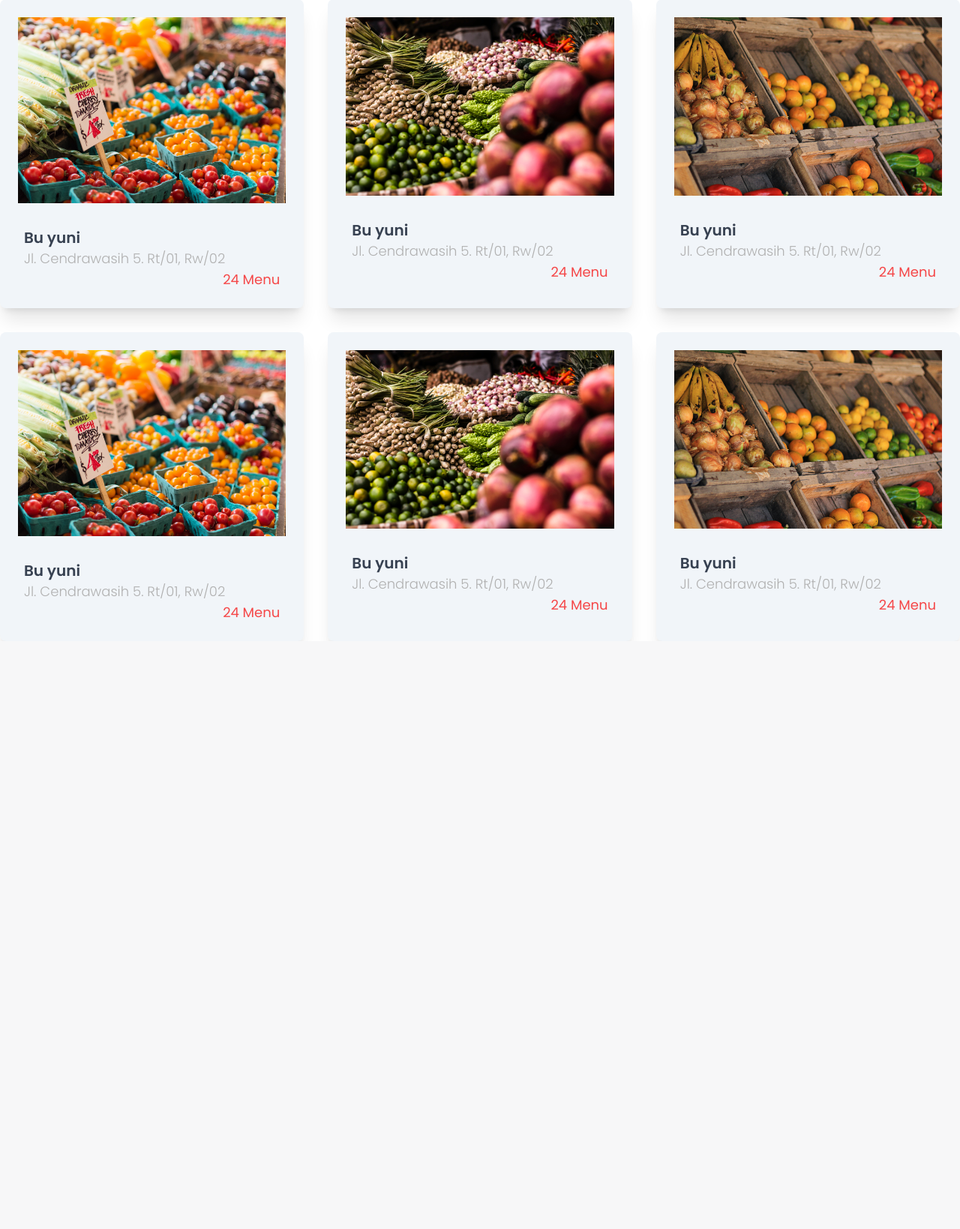
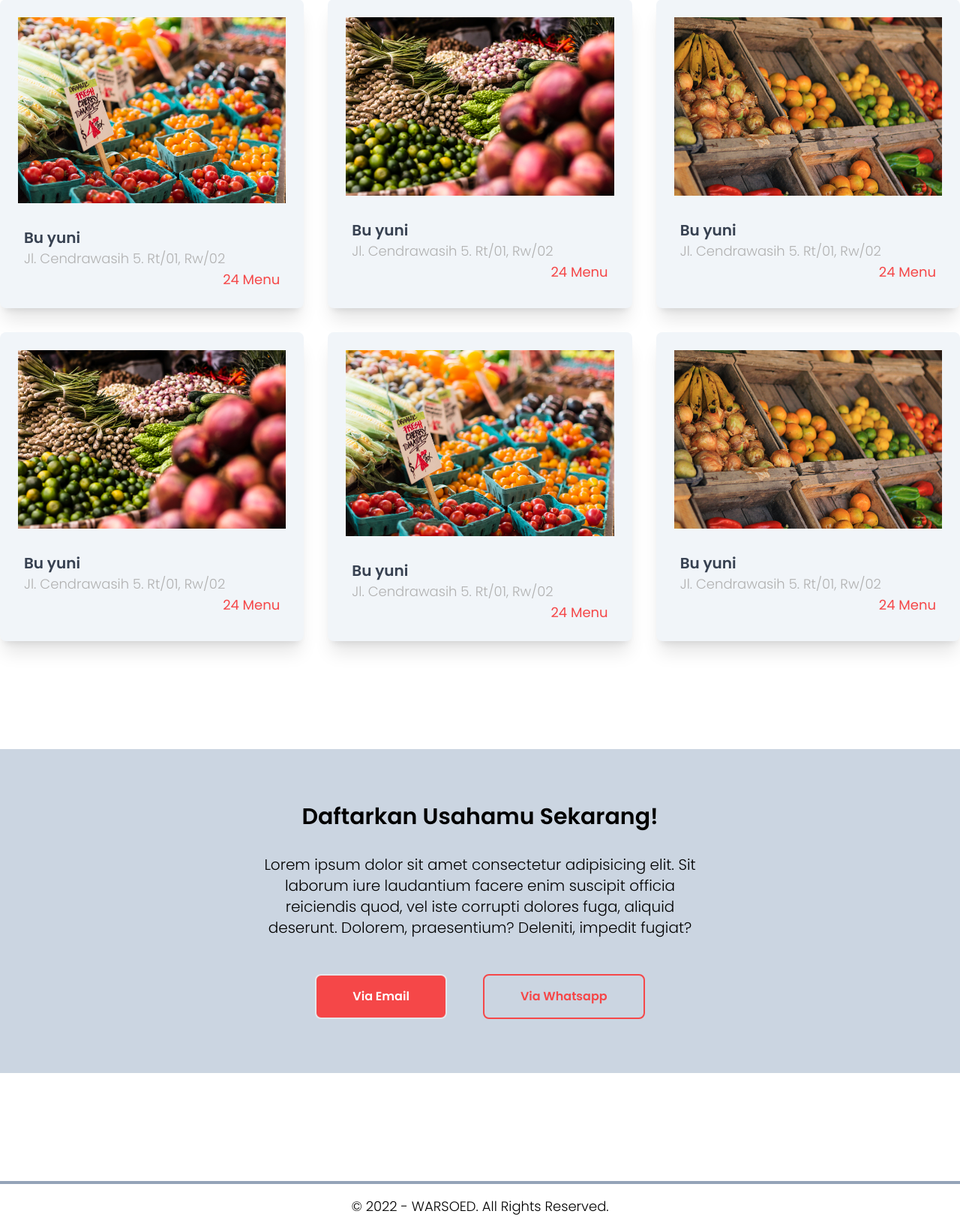
Before and after one commit to Fanddibay/Warsoed, a Python web app: template src/templates/detail.html in a window 1280 px wide. Shown: the part 313-1952 px from the top of the page at 75% size. Before the commit the page ends 1137 px from the top, so only its background shows below. Run offline with Jinja, Linux system fonts and the light colour scheme; the template is opened without the code that fills it, so the values that code supplies are empty; style sheets or scripts are compiled from the project's sources; some libraries are stand-ins or nearby versions.

Commit message:
completed detail page

```diff
--- a/src/dist/output.css
+++ b/src/dist/output.css
@@ -708,6 +708,10 @@ body {
   margin-top: -8rem;
 }
 
+.ml-8{
+  margin-left: 2rem;
+}
+
 .block{
   display: block;
 }
@@ -752,6 +756,10 @@ body {
   transform: translate(var(--tw-translate-x), var(--tw-translate-y)) rotate(var(--tw-rotate)) skewX(var(--tw-skew-x)) skewY(var(--tw-skew-y)) scaleX(var(--tw-scale-x)) scaleY(var(--tw-scale-y));
 }
 
+.flex-row{
+  flex-direction: row;
+}
+
 .flex-wrap{
   flex-wrap: wrap;
 }
@@ -776,6 +784,28 @@ body {
   gap: 2rem;
 }
 
+.gap-4{
+  gap: 1rem;
+}
+
+.space-x-4 > :not([hidden]) ~ :not([hidden]){
+  --tw-space-x-reverse: 0;
+  margin-right: calc(1rem * var(--tw-space-x-reverse));
+  margin-left: calc(1rem * calc(1 - var(--tw-space-x-reverse)));
+}
+
+.space-x-12 > :not([hidden]) ~ :not([hidden]){
+  --tw-space-x-reverse: 0;
+  margin-right: calc(3rem * var(--tw-space-x-reverse));
+  margin-left: calc(3rem * calc(1 - var(--tw-space-x-reverse)));
+}
+
+.divide-y-4 > :not([hidden]) ~ :not([hidden]){
+  --tw-divide-y-reverse: 0;
+  border-top-width: calc(4px * calc(1 - var(--tw-divide-y-reverse)));
+  border-bottom-width: calc(4px * var(--tw-divide-y-reverse));
+}
+
 .self-center{
   align-self: center;
 }
@@ -788,13 +818,74 @@ body {
   border-radius: 0.5rem;
 }
 
+.border-2{
+  border-width: 2px;
+}
+
 .border-b{
   border-bottom-width: 1px;
+}
+
+.border-t-4{
+  border-top-width: 4px;
+}
+
+.border-t-8{
+  border-top-width: 8px;
+}
+
+.border-t-2{
+  border-top-width: 2px;
+}
+
+.border-red-500{
+  --tw-border-opacity: 1;
+  border-color: rgb(245 71 72 / var(--tw-border-opacity));
+}
+
+.border-slate-500{
+  --tw-border-opacity: 1;
+  border-color: rgb(100 116 139 / var(--tw-border-opacity));
+}
+
+.border-slate-300{
+  --tw-border-opacity: 1;
+  border-color: rgb(203 213 225 / var(--tw-border-opacity));
+}
+
+.border-slate-400{
+  --tw-border-opacity: 1;
+  border-color: rgb(148 163 184 / var(--tw-border-opacity));
 }
 
 .bg-red-500{
   --tw-bg-opacity: 1;
   background-color: rgb(245 71 72 / var(--tw-bg-opacity));
+}
+
+.bg-gray-600{
+  --tw-bg-opacity: 1;
+  background-color: rgb(75 85 99 / var(--tw-bg-opacity));
+}
+
+.bg-slate-500{
+  --tw-bg-opacity: 1;
+  background-color: rgb(100 116 139 / var(--tw-bg-opacity));
+}
+
+.bg-slate-200{
+  --tw-bg-opacity: 1;
+  background-color: rgb(226 232 240 / var(--tw-bg-opacity));
+}
+
+.bg-slate-300{
+  --tw-bg-opacity: 1;
+  background-color: rgb(203 213 225 / var(--tw-bg-opacity));
+}
+
+.bg-slate-600{
+  --tw-bg-opacity: 1;
+  background-color: rgb(71 85 105 / var(--tw-bg-opacity));
 }
 
 .bg-hero-img{
@@ -833,6 +924,26 @@ body {
 .px-4{
   padding-left: 1rem;
   padding-right: 1rem;
+}
+
+.py-18{
+  padding-top: 4.5em;
+  padding-bottom: 4.5em;
+}
+
+.px-80{
+  padding-left: 20rem;
+  padding-right: 20rem;
+}
+
+.px-88{
+  padding-left: 22rem;
+  padding-right: 22rem;
+}
+
+.px-6{
+  padding-left: 1.5rem;
+  padding-right: 1.5rem;
 }
 
 .pt-34{
@@ -939,14 +1050,55 @@ body {
   color: rgb(31 41 55 / var(--tw-text-opacity));
 }
 
+.outline-red-500{
+  outline-color: #F54748;
+}
+
+.duration-300{
+  transition-duration: 300ms;
+}
+
 .hover\:-translate-y-1:hover{
   --tw-translate-y: -0.25rem;
   transform: translate(var(--tw-translate-x), var(--tw-translate-y)) rotate(var(--tw-rotate)) skewX(var(--tw-skew-x)) skewY(var(--tw-skew-y)) scaleX(var(--tw-scale-x)) scaleY(var(--tw-scale-y));
 }
 
+.hover\:-translate-y-2:hover{
+  --tw-translate-y: -0.5rem;
+  transform: translate(var(--tw-translate-x), var(--tw-translate-y)) rotate(var(--tw-rotate)) skewX(var(--tw-skew-x)) skewY(var(--tw-skew-y)) scaleX(var(--tw-scale-x)) scaleY(var(--tw-scale-y));
+}
+
+.hover\:border-2:hover{
+  border-width: 2px;
+}
+
+.hover\:border-red-500:hover{
+  --tw-border-opacity: 1;
+  border-color: rgb(245 71 72 / var(--tw-border-opacity));
+}
+
 .hover\:bg-red-600:hover{
   --tw-bg-opacity: 1;
   background-color: rgb(220 38 38 / var(--tw-bg-opacity));
+}
+
+.hover\:bg-white:hover{
+  --tw-bg-opacity: 1;
+  background-color: rgb(255 255 255 / var(--tw-bg-opacity));
+}
+
+.hover\:bg-red-500:hover{
+  --tw-bg-opacity: 1;
+  background-color: rgb(245 71 72 / var(--tw-bg-opacity));
+}
+
+.hover\:bg-transparent:hover{
+  background-color: transparent;
+}
+
+.hover\:bg-slate-300:hover{
+  --tw-bg-opacity: 1;
+  background-color: rgb(203 213 225 / var(--tw-bg-opacity));
 }
 
 .hover\:text-red-500:hover{
@@ -1001,8 +1153,32 @@ body {
     grid-template-columns: repeat(3, minmax(0, 1fr));
   }
 
+  .md\:border-t-4{
+    border-top-width: 4px;
+  }
+
+  .md\:px-88{
+    padding-left: 22rem;
+    padding-right: 22rem;
+  }
+
+  .md\:px-0{
+    padding-left: 0px;
+    padding-right: 0px;
+  }
+
   .md\:text-4xl{
     font-size: 2.25rem;
     line-height: 2.5rem;
   }
+
+  .md\:text-3xl{
+    font-size: 1.875rem;
+    line-height: 2.25rem;
+  }
+
+  .md\:text-xl{
+    font-size: 1.25rem;
+    line-height: 1.75rem;
+  }
 }
--- a/src/templates/detail.html
+++ b/src/templates/detail.html
@@ -38,7 +38,7 @@
       </div>
       <div class="justify-end right-[10px] md:right-[6rem] absolute">
         <div class="md:flex">
-          <i class="material-icons md-30 hover:-translate-y-1 transform right-0 absolute md:relative">home</i>
+          <i class="material-icons md-30 right-0 absolute md:relative">home</i>
           <br class="md:hidden block" />
           <h5 id="lokasi__desa" class="md:mt-[2px] md:ml-3 text-xl text-gray-600">Pabuaran</h5>
         </div>
@@ -53,7 +53,7 @@
       </section>
       <!-- column detail  -->
       <section class="grid md:grid-cols-3 mx-auto container mt-24 gap-8">
-        <div class="col-span-1 card">
+        <a href="#" class="col-span-1 card hover:-translate-y-2 transform duration-300">
           <img src="/src/images/detail-1.jpg" id="gambar__umkm" alt="" />
           <div class="mt-8 px-2">
             <h5 class="text-xl font-bold text-gray-700 text-left" id="nama__umkm">Bu yuni</h5>
@@ -62,8 +62,8 @@
             </h6>
             <p class="float-right text-red-500 text-lg" id="jumlah__menu">24 Menu</p>
           </div>
-        </div>
-        <div class="col-span-1 card">
+        </a>
+        <a href="#" class="col-span-1 card hover:-translate-y-2 transform duration-300">
           <img src="/src/images/detail-2.jpg" id="gambar__umkm" alt="" />
           <div class="mt-8 px-2">
             <h5 class="text-xl font-bold text-gray-700 text-left" id="nama__umkm">Bu yuni</h5>
@@ -72,8 +72,8 @@
             </h6>
             <p class="float-right text-red-500 text-lg" id="jumlah__menu">24 Menu</p>
           </div>
-        </div>
-        <div class="col-span-1 card">
+        </a>
+        <a href="#" class="col-span-1 card hover:-translate-y-2 transform duration-300">
           <img src="/src/images/detail-3.jpg" id="gambar__umkm" alt="" />
           <div class="mt-8 px-2">
             <h5 class="text-xl font-bold text-gray-700 text-left" id="nama__umkm">Bu yuni</h5>
@@ -82,8 +82,18 @@
             </h6>
             <p class="float-right text-red-500 text-lg" id="jumlah__menu">24 Menu</p>
           </div>
-        </div>
-        <div class="col-span-1 card">
+        </a>
+        <a href="#" class="col-span-1 card hover:-translate-y-2 transform duration-300">
+          <img src="/src/images/detail-2.jpg" id="gambar__umkm" alt="" />
+          <div class="mt-8 px-2">
+            <h5 class="text-xl font-bold text-gray-700 text-left" id="nama__umkm">Bu yuni</h5>
+            <h6 class="text-lg font-light text-gray-500 capitalize" id="lokasi__alamat">
+              jl. Cendrawasih 5. Rt/01, Rw/02
+            </h6>
+            <p class="float-right text-red-500 text-lg" id="jumlah__menu">24 Menu</p>
+          </div>
+        </a>
+        <a href="#" class="col-span-1 card hover:-translate-y-2 transform duration-300">
           <img src="/src/images/detail-1.jpg" id="gambar__umkm" alt="" />
           <div class="mt-8 px-2">
             <h5 class="text-xl font-bold text-gray-700 text-left" id="nama__umkm">Bu yuni</h5>
@@ -92,18 +102,8 @@
             </h6>
             <p class="float-right text-red-500 text-lg" id="jumlah__menu">24 Menu</p>
           </div>
-        </div>
-        <div class="col-span-1 card">
-          <img src="/src/images/detail-2.jpg" id="gambar__umkm" alt="" />
-          <div class="mt-8 px-2">
-            <h5 class="text-xl font-bold text-gray-700 text-left" id="nama__umkm">Bu yuni</h5>
-            <h6 class="text-lg font-light text-gray-500 capitalize" id="lokasi__alamat">
-              jl. Cendrawasih 5. Rt/01, Rw/02
-            </h6>
-            <p class="float-right text-red-500 text-lg" id="jumlah__menu">24 Menu</p>
-          </div>
-        </div>
-        <div class="col-span-1 card">
+        </a>
+        <a href="#" class="col-span-1 card hover:-translate-y-2 transform duration-300">
           <img src="/src/images/detail-3.jpg" id="gambar__umkm" alt="" />
           <div class="mt-8 px-2">
             <h5 class="text-xl font-bold text-gray-700 text-left" id="nama__umkm">Bu yuni</h5>
@@ -112,12 +112,39 @@
             </h6>
             <p class="float-right text-red-500 text-lg" id="jumlah__menu">24 Menu</p>
           </div>
+        </a>
+      </section>
+      <!-- end column detail dektop -->
+      <!-- request to join-->
+      <section class="mt-36 bg-slate-300">
+        <div class="py-18 items-center text-center flex-row md:px-0 px-6">
+          <h1 class="text-lg md:text-3xl font-bold capitalize">Daftarkan Usahamu Sekarang!</h1>
+          <h5 class="md:text-xl font-light text-center md:px-88 mt-8">
+            Lorem ipsum dolor sit amet consectetur adipisicing elit. Sit laborum iure laudantium facere enim suscipit
+            officia reiciendis quod, vel iste corrupti dolores fuga, aliquid deserunt. Dolorem, praesentium? Deleniti,
+            impedit fugiat?
+          </h5>
+          <div class="flex mt-12 justify-center space-x-12 font-bold">
+            <a
+              href="#"
+              class="py-4 px-12 bg-red-500 text-white rounded-lg hover:text-red-500 hover:border-red-500 border-2 hover:bg-slate-300"
+              >Via Email</a
+            >
+            <a
+              href="#"
+              class="py-4 px-12 border-2 border-red-500 text-red-500 rounded-lg hover:bg-red-500 hover:text-white"
+              >Via Whatsapp</a
+            >
+          </div>
         </div>
       </section>
-      <!-- end column detail dektop -->
+      <!-- end request to join -->
 
       <!-- end  dekstop main content -->
     </main>
+    <footer class="mt-36 mx-auto container text-center md:border-t-4 border-t-2 border-slate-400">
+      <h5 class="font-light text-lg capitalize py-4">© 2022 - WARSOED. All rights reserved.</h5>
+    </footer>
 
     <!-- end header -->
   </body>
```
